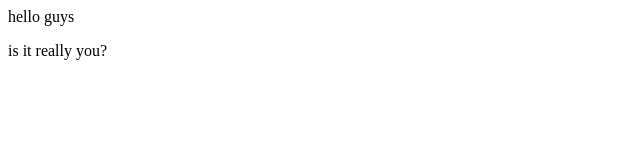
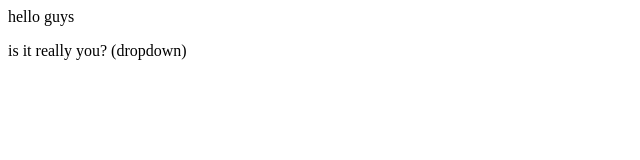
Before and after one commit to suren79thapa/localeposit, a plain HTML site: page index.html in a window 1280 px wide. Shown: the full height of the page, 0-640 px from the left. Drawn offline with Linux system fonts and the light colour scheme.

Commit message:
add dropdown

```diff
--- a/index.html
+++ b/index.html
@@ -1,2 +1,2 @@
 <p>hello guys</p>
-<p>is it really you?</p>
+<p>is it really you? (dropdown)</p>
```
